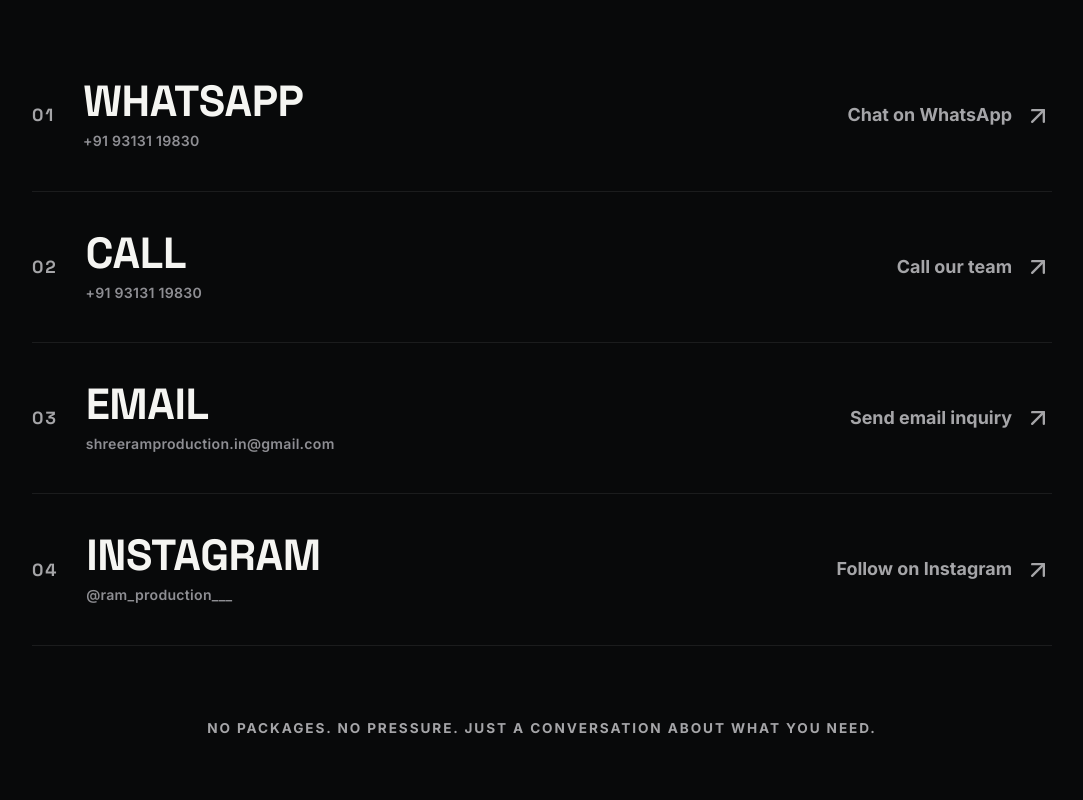
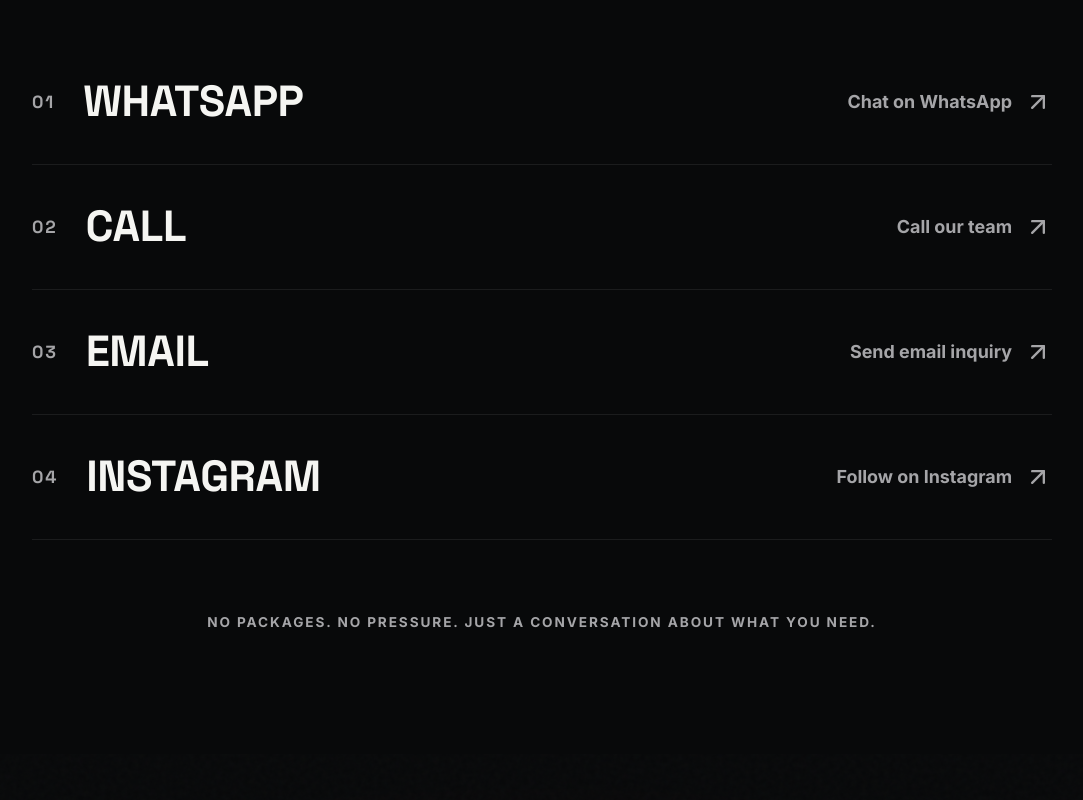
Before and after one commit to ArjunDivraniya/Shree-Ram-Production, a React (Vite) app in the folder shree-ram-production/: page /contact in a window 1280 px wide. Shown: the part 1300-2100 px from the top of the page, without its empty margins (98-1181 px from the left). Built offline with nearby package versions, Linux system fonts and the light colour scheme.

Commit message:
refactor: remove explicit contact details and handles from contact components

```diff
--- a/shree-ram-production/src/components/ContactCTA.tsx
+++ b/shree-ram-production/src/components/ContactCTA.tsx
@@ -152,7 +152,6 @@
     {
       num: '01',
       title: 'WHATSAPP',
-      detail: '+91 93131 19830',
       ctaText: 'Chat on WhatsApp',
       href: 'https://wa.me/919313119830?text=Hello%20Shree%20Ram%20Production%2C%20I%20would%20like%20to%20start%20a%20conversation.',
       icon: MessageSquare,
@@ -160,7 +159,6 @@
     {
       num: '02',
       title: 'CALL',
-      detail: '+91 93131 19830',
       ctaText: 'Call our team',
       href: 'tel:+919313119830',
       icon: Phone,
@@ -168,7 +166,6 @@
     {
       num: '03',
       title: 'EMAIL',
-      detail: 'shreeramproduction.in@gmail.com',
       ctaText: 'Send email inquiry',
       href: 'mailto:shreeramproduction.in@gmail.com?subject=Project%20Inquiry%20-%20Shree%20Ram%20Production',
       icon: Mail,
@@ -176,7 +173,6 @@
     {
       num: '04',
       title: 'INSTAGRAM',
-      detail: '@ram_production___',
       ctaText: 'Follow on Instagram',
       href: 'https://www.instagram.com/ram_production___?stkn=NWRnYWM5YTVta3hy',
       icon: InstagramIcon,
@@ -404,18 +400,6 @@
                     >
                       {opt.title}
                     </h3>
-                    <div
-                      style={{
-                        fontSize: 'clamp(0.85rem, 1.1vw, 1.0rem)',
-                        fontWeight: 600,
-                        color: isHovered ? 'var(--accent-orange)' : '#8E8E93',
-                        marginTop: '4px',
-                        letterSpacing: '0.02em',
-                        transition: 'color 0.4s ease',
-                      }}
-                    >
-                      {opt.detail}
-                    </div>
                   </div>
                 </div>
 
--- a/shree-ram-production/src/components/contact/ContactEnquiry.tsx
+++ b/shree-ram-production/src/components/contact/ContactEnquiry.tsx
@@ -3,7 +3,7 @@
 import { ArrowUpRight, Check, ArrowLeft, CheckCircle2, ChevronDown } from 'lucide-react';
 import { useReducedMotion } from '../../hooks/useReducedMotion';
 import { contactIntroAnimation, progressAnimation, serviceSelectionAnimation, successAnimation } from './animations';
-import { triggerDualTeamNotification, TEAM_EMAIL, TEAM_WHATSAPP_DISPLAY } from '../../utils/notify';
+import { triggerDualTeamNotification } from '../../utils/notify';
 import SectionMarker from '../ui/SectionMarker';
 import './contact.css';
 
@@ -231,10 +231,10 @@
             <div className="srp-success__kicker"><CheckCircle2 size={14} aria-hidden="true" /><span>Message received</span></div>
             <h2 className="srp-success__title">Thank you.<br /><span style={{ color: 'var(--accent-orange)' }}>Your message is on its way.</span></h2>
             <p className="srp-success__subtitle">We’ve received your enquiry and notified our team instantly via Email &amp; WhatsApp — we’ll review and get back to you soon.</p>
-            <p className="srp-success__copy">A copy has been prepared for <strong style={{ color: '#FFFFFF' }}>{TEAM_EMAIL}</strong> and WhatsApp <strong style={{ color: '#FFFFFF' }}>{TEAM_WHATSAPP_DISPLAY}</strong> so we never miss your request. Whether you need one service or a complete growth solution, we’ll figure out the right way forward together. If it’s urgent, reach us via WhatsApp or Call.</p>
+            <p className="srp-success__copy">A copy has been prepared for our team via Email &amp; WhatsApp so we never miss your request. Whether you need one service or a complete growth solution, we’ll figure out the right way forward together. If it’s urgent, reach us via WhatsApp or Call.</p>
             <div className="srp-success__actions">
               <a href={CONTACT_LINKS.whatsapp} target="_blank" rel="noopener noreferrer" className="srp-btn srp-btn--primary"><span>Message on WhatsApp</span><span className="srp-btn__arrow" aria-hidden="true"><ArrowUpRight size={16} /></span></a>
-              <a href={CONTACT_LINKS.call} className="srp-btn srp-btn--secondary"><span>Call: +91 93131 19830</span><span className="srp-btn__arrow" aria-hidden="true"><ArrowUpRight size={16} /></span></a>
+              <a href={CONTACT_LINKS.call} className="srp-btn srp-btn--secondary"><span>Call our team</span><span className="srp-btn__arrow" aria-hidden="true"><ArrowUpRight size={16} /></span></a>
               <a href={CONTACT_LINKS.email} className="srp-btn srp-btn--ghost"><span>Send an email</span><span className="srp-btn__arrow" aria-hidden="true"><ArrowUpRight size={16} /></span></a>
               <a href={CONTACT_LINKS.instagram} target="_blank" rel="noopener noreferrer" className="srp-btn srp-btn--ghost"><span>Instagram</span><span className="srp-btn__arrow" aria-hidden="true"><ArrowUpRight size={16} /></span></a>
             </div>
@@ -423,7 +423,7 @@
                     </div>
                   </div>
                   <div style={{ marginTop: 16, padding: '12px 14px', borderRadius: 10, background: 'rgba(255,106,42,0.08)', border: '1px solid rgba(255,106,42,0.18)', fontSize: '0.82rem', lineHeight: 1.5, color: '#D6D6D8' }}>
-                    <span style={{ fontWeight: 700, color: '#FF6A2A' }}>Note:</span> On submit, our team is notified instantly via <strong style={{ color: '#FFFFFF' }}>Email</strong> ({TEAM_EMAIL}) and <strong style={{ color: '#FFFFFF' }}>WhatsApp</strong> ({TEAM_WHATSAPP_DISPLAY}) so we can take note right away.
+                    <span style={{ fontWeight: 700, color: '#FF6A2A' }}>Note:</span> On submit, our team is notified instantly via <strong style={{ color: '#FFFFFF' }}>Email</strong> and <strong style={{ color: '#FFFFFF' }}>WhatsApp</strong> so we can take note right away.
                   </div>
                 </div>
               )}
@@ -445,10 +445,10 @@
         <div className="srp-direct">
           <span className="srp-direct__label">Prefer a quick conversation?</span>
           <span className="srp-direct__links">
-            <a href={CONTACT_LINKS.whatsapp} target="_blank" rel="noopener noreferrer" className="srp-direct__link">WhatsApp: +91 93131 19830 <ArrowUpRight size={13} aria-hidden="true" /></a>
-            <a href={CONTACT_LINKS.call} className="srp-direct__link">Call: +91 93131 19830 <ArrowUpRight size={13} aria-hidden="true" /></a>
-            <a href={CONTACT_LINKS.email} className="srp-direct__link">Email: shreeramproduction.in@gmail.com <ArrowUpRight size={13} aria-hidden="true" /></a>
-            <a href={CONTACT_LINKS.instagram} target="_blank" rel="noopener noreferrer" className="srp-direct__link">Instagram: @ram_production___ <ArrowUpRight size={13} aria-hidden="true" /></a>
+            <a href={CONTACT_LINKS.whatsapp} target="_blank" rel="noopener noreferrer" className="srp-direct__link">WhatsApp <ArrowUpRight size={13} aria-hidden="true" /></a>
+            <a href={CONTACT_LINKS.call} className="srp-direct__link">Call Us <ArrowUpRight size={13} aria-hidden="true" /></a>
+            <a href={CONTACT_LINKS.email} className="srp-direct__link">Email <ArrowUpRight size={13} aria-hidden="true" /></a>
+            <a href={CONTACT_LINKS.instagram} target="_blank" rel="noopener noreferrer" className="srp-direct__link">Instagram <ArrowUpRight size={13} aria-hidden="true" /></a>
           </span>
         </div>
         <div style={{ marginTop: 28, textAlign: 'center', fontFamily: 'var(--font-heading)', fontSize: '0.74rem', fontWeight: 700, letterSpacing: '0.12em', textTransform: 'uppercase', color: '#68696D' }}>No packages. No pressure. Just a conversation about what you need.</div>
```
